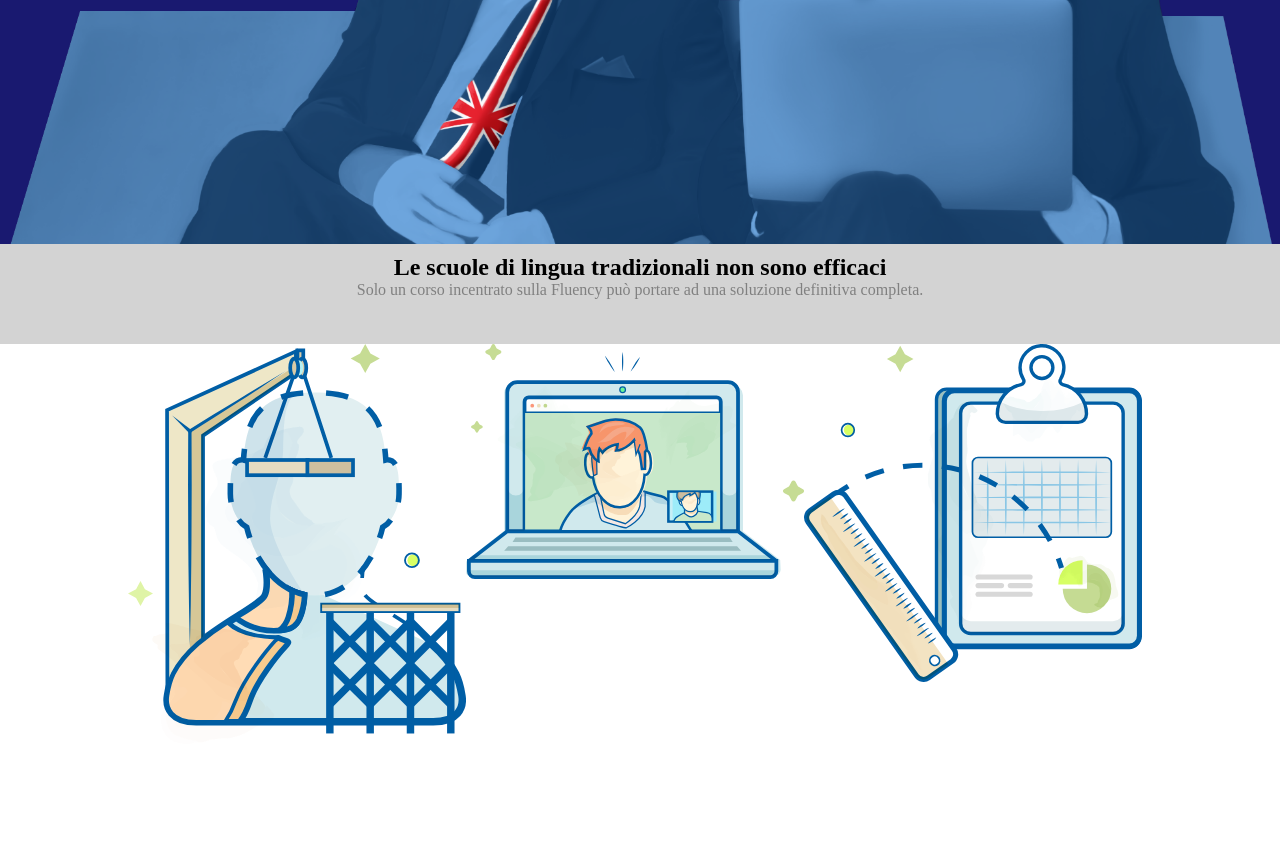
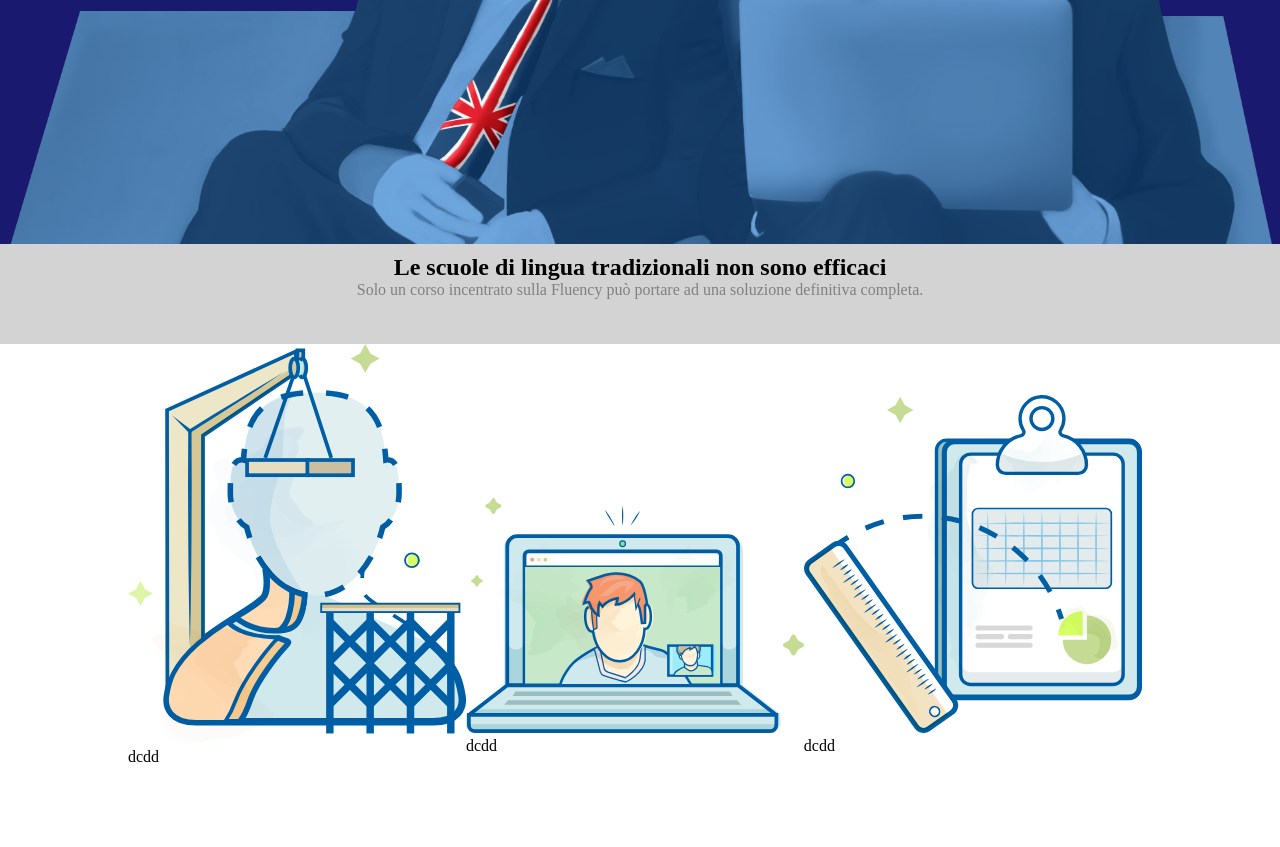
Before and after one commit to alfof87/html-css-fluentify, a plain HTML site: page index.html in a window 1280 px wide. Shown: the part 256-1103 px from the top of the page. Drawn offline with Linux system fonts and the light colour scheme.

Commit message:
prova main

```diff
--- a/css/master.css
+++ b/css/master.css
@@ -49,7 +49,7 @@ li{
 
 main{
   width: 100%;
-  height: 800px;
+  height: 2000px;
   background-color: white;
 }
 
@@ -57,7 +57,6 @@ main{
   float: left;
   width: 33%;
   height: 500px;
-  background-image: url("../img/fluentify-piano.svg");
   background-repeat: no-repeat;
 
 
@@ -67,20 +66,17 @@ main{
   float: left;
   width: 33%;
   height: 500px;
-  background-image: url("../img/fluentify-affiancamento.svg");
-  background-repeat: no-repeat;
+  padding-top: 15%;
+}
 
-
-}
 
 #destra{
   float: left;
   width: 33%;
   height: 500px;
-  background-image: url("../img/fluentify-monitora.svg");
-  background-repeat: no-repeat;
+  padding-top: 5%;
+}
 
-}
 
 
 
--- a/index.html
+++ b/index.html
@@ -27,7 +27,7 @@
     </header>
 
     <div id="grigio" class="centratura"><!--inizio parte grigia-->
-      <h2>Le scuole di lingua tradizionali non sono efficaci</h2>
+      <h2 id="titolo1">Le scuole di lingua tradizionali non sono efficaci</h2>
       <p id="sottotitolo">Solo un corso incentrato sulla Fluency può portare ad una soluzione definitiva completa.</p>
 
     </div>
@@ -35,16 +35,27 @@
    <main class="centratura">
      <!--inizio contenitore 3 colonne-->
      <div id="sinistra">
+       <img src="img/fluentify-piano.svg" alt="">
+       <p>dcdd</p>
+
 
      </div>
 
+
      <div id="centro">
+       <img src="img/fluentify-affiancamento.svg" alt="">
+       <p>dcdd</p>
+
 
      </div>
 
+
      <div id="destra">
+       <img src="img/fluentify-monitora.svg" alt="">
+       <p>dcdd</p>
 
      </div>
+
 
 
      <!--fine contenitore 3 colonne-->
```
